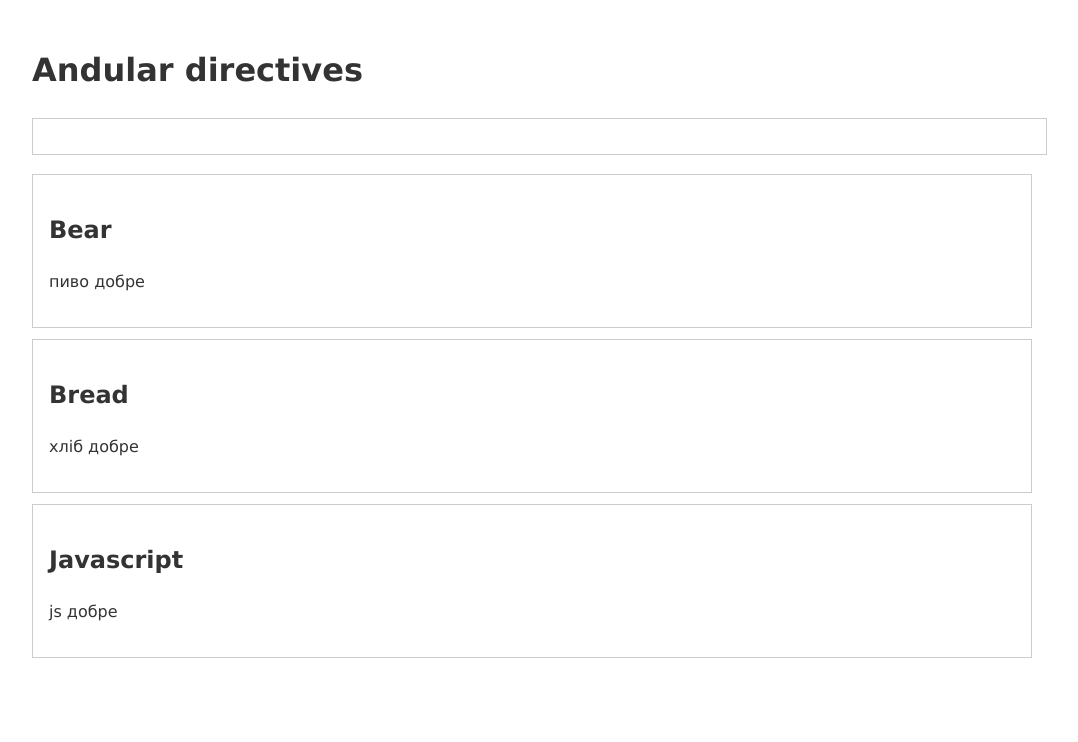
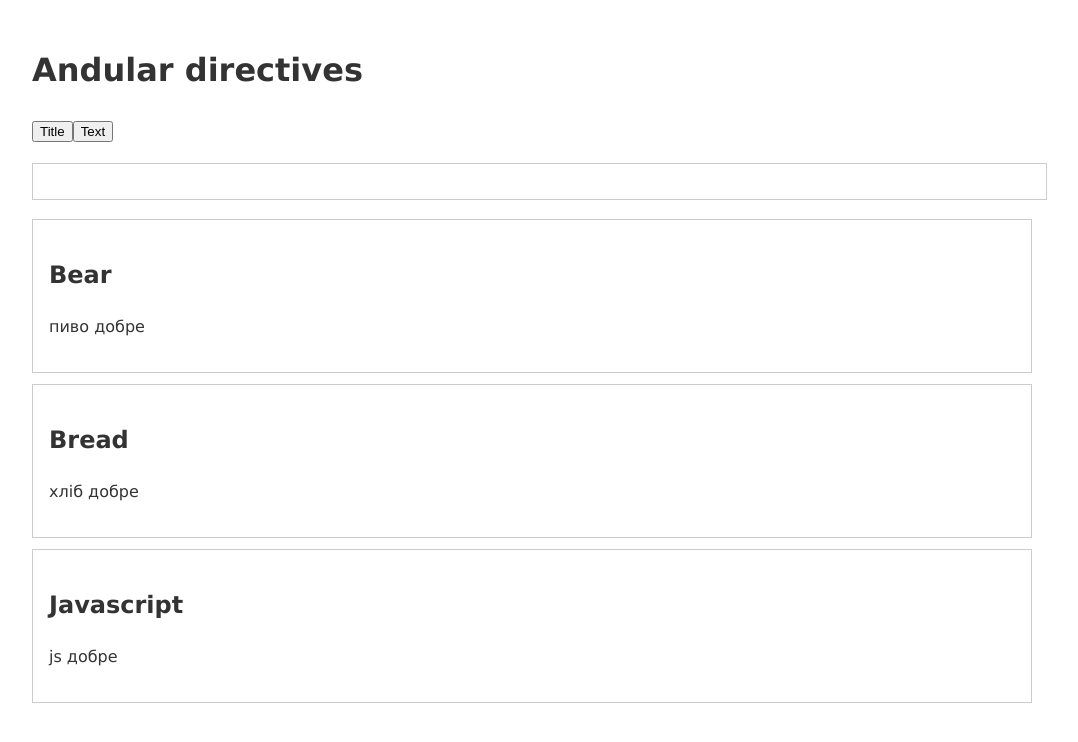
Before and after one commit to serhiirodikov/more_practice, an Angular app: page / in a window 1280 px wide. Shown: the top 742 px of the page, without its empty margins (108-1186 px from the left). Built offline with nearby package versions, Linux system fonts and the light colour scheme.

Commit message:
modified   filter

```diff
--- a/src/app/app.component.html
+++ b/src/app/app.component.html
@@ -1,7 +1,9 @@
 <div class="container">
   <h1>Andular directives</h1>
+  <button type="button" (click)="searchField = 'title'">Title</button>
+  <button type="button" (click)="searchField = 'text'">Text</button>
   <input type="text" [(ngModel)]="search" />
-  <div *ngFor="let post of posts | trimPip: search" class="card">
+  <div *ngFor="let post of posts | trimPip: search:searchField" class="card">
     <h2>{{ post.title }}</h2>
     <p>{{ post.text }}</p>
   </div>
--- a/src/app/app.component.ts
+++ b/src/app/app.component.ts
@@ -14,6 +14,7 @@ export class AppComponent {
   e: number = Math.E;
   num: number = 0.45;
   title = 'more-practices-angular';
+  searchField = 'title';
   search = '';
   posts: Post[] = [
     { title: 'Bear', text: 'пиво добре ' },
--- a/src/app/pipes/trim-pip.pipe.ts
+++ b/src/app/pipes/trim-pip.pipe.ts
@@ -5,12 +5,16 @@ import { Post } from '../app.component';
   name: 'trimPip',
 })
 export class TrimPipPipe implements PipeTransform {
-  transform(posts: Post[], search: string = ''): Post[] {
+  transform(
+    posts: Post[],
+    search: string = '',
+    searchField: string = 'title'
+  ): Post[] {
     if (!search.trim()) {
       return posts;
     }
     return posts.filter((post) => {
-      return post.title.toLowerCase().includes(search.toLowerCase());
+      return post[searchField].toLowerCase().includes(search.toLowerCase());
     });
   }
 }
```
